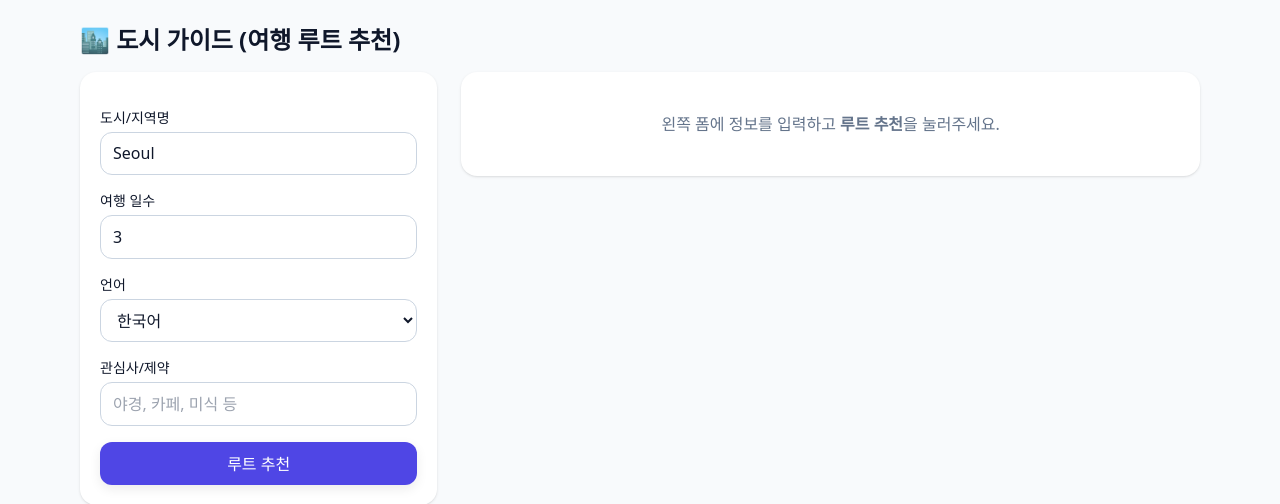
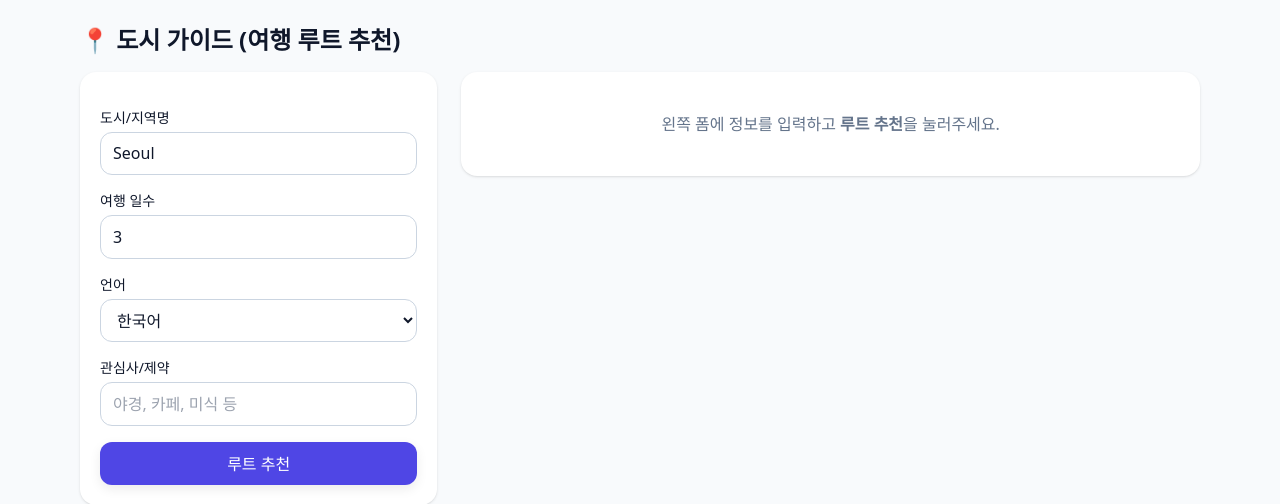
Before and after one commit to hhieon/2025-SMU-AI-Project-UCUC, a Django app: page /guide/ in a window 1280 px wide. Shown: the part 66-570 px from the top of the page. Run offline with Django 5.2, Linux system fonts and the light colour scheme; some libraries are stand-ins or nearby versions.

Commit message:
html 수정

```diff
--- a/templates/travel/guide.html
+++ b/templates/travel/guide.html
@@ -1,7 +1,7 @@
 {% extends "travel/base.html" %}
 {% block title %}Guide{% endblock %}
 {% block content %}
-<h1 class="text-2xl font-semibold mb-4">🏙️ 도시 가이드 (여행 루트 추천)</h1>
+<h1 class="text-2xl font-semibold mb-4">📍 도시 가이드 (여행 루트 추천)</h1>
 
 <div class="grid md:grid-cols-3 gap-6">
   <section class="md:col-span-1">
```
